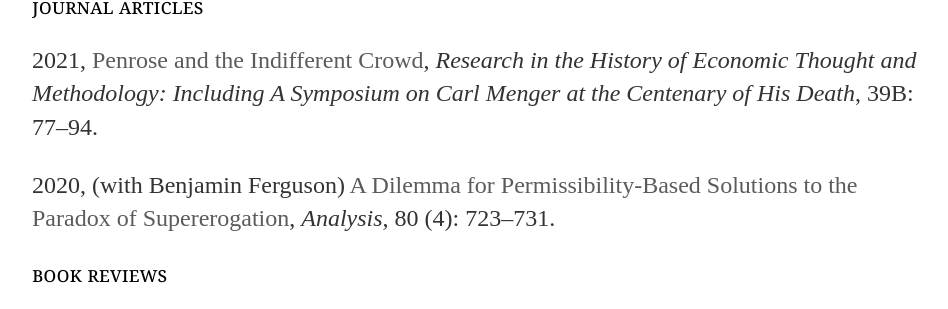
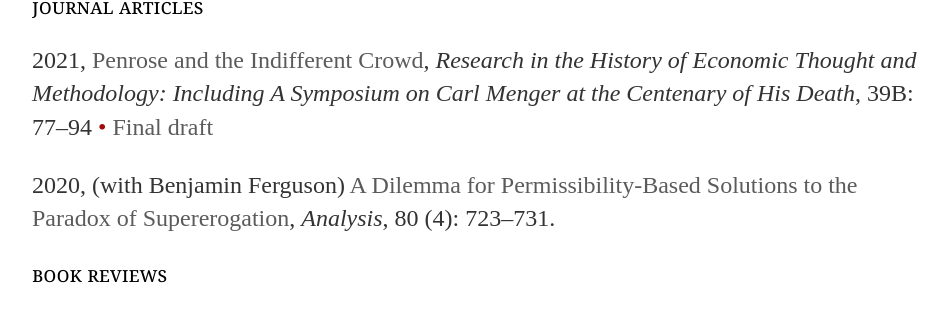
Before and after one commit to uzunovam/uzunovam, a Jekyll site: the page built from writing/index.html, in a window 1280 px wide. Shown: the part 117-426 px from the top of the page, without its empty margins (160-1108 px from the left). Built offline with Jekyll 4.4.1, drawn with Linux system fonts in a browser that asks for light colours.

Commit message:
Update index.html

```diff
--- a/writing/index.html
+++ b/writing/index.html
@@ -4,7 +4,7 @@
 ---
 <div class="blurb">
 	<section>journal articles</section>
-	<p>2021, <a href="https://doi.org/10.1108/S0743-41542021000039B006">Penrose and the Indifferent Crowd</a>, <cite>Research in the History of Economic Thought and Methodology: Including A Symposium on Carl Menger at the Centenary of His Death</cite>, 39B: 77–94.</p>
+	<p>2021, <a href="https://doi.org/10.1108/S0743-41542021000039B006">Penrose and the Indifferent Crowd</a>, <cite>Research in the History of Economic Thought and Methodology: Including A Symposium on Carl Menger at the Centenary of His Death</cite>, 39B: 77–94 <bullet>&#8226;</bullet> <a href="/files/Marina Uzunova - Penrose and the Indifferent Crowd.pdf">Final draft</a></p>
 	<p>2020, (with Benjamin Ferguson) <a href="https://doi.org/10.1093/analys/anaa033">A Dilemma for Permissibility-Based Solutions to the Paradox of Supererogation</a>, <cite>Analysis</cite>, 80 (4): 723–731.</p>
 	<section>book reviews</section>
 	<p>forthcoming, Review of Daniel Halliday's <cite>The Inheritance of Wealth: Justice, Equality, and the Right to Bequeth</cite>, <cite>Journal of Moral Philosophy</cite>.</p>
```
